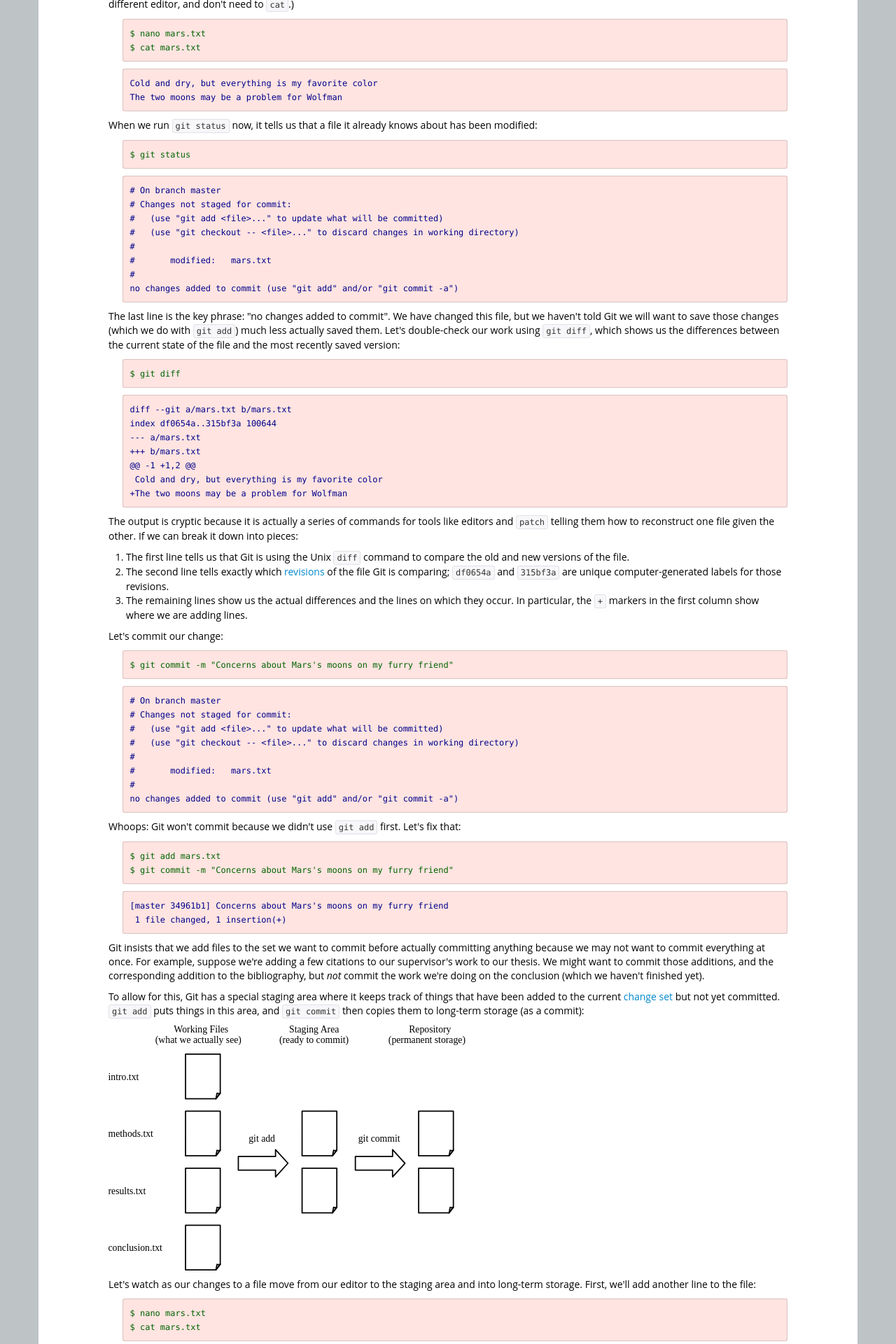
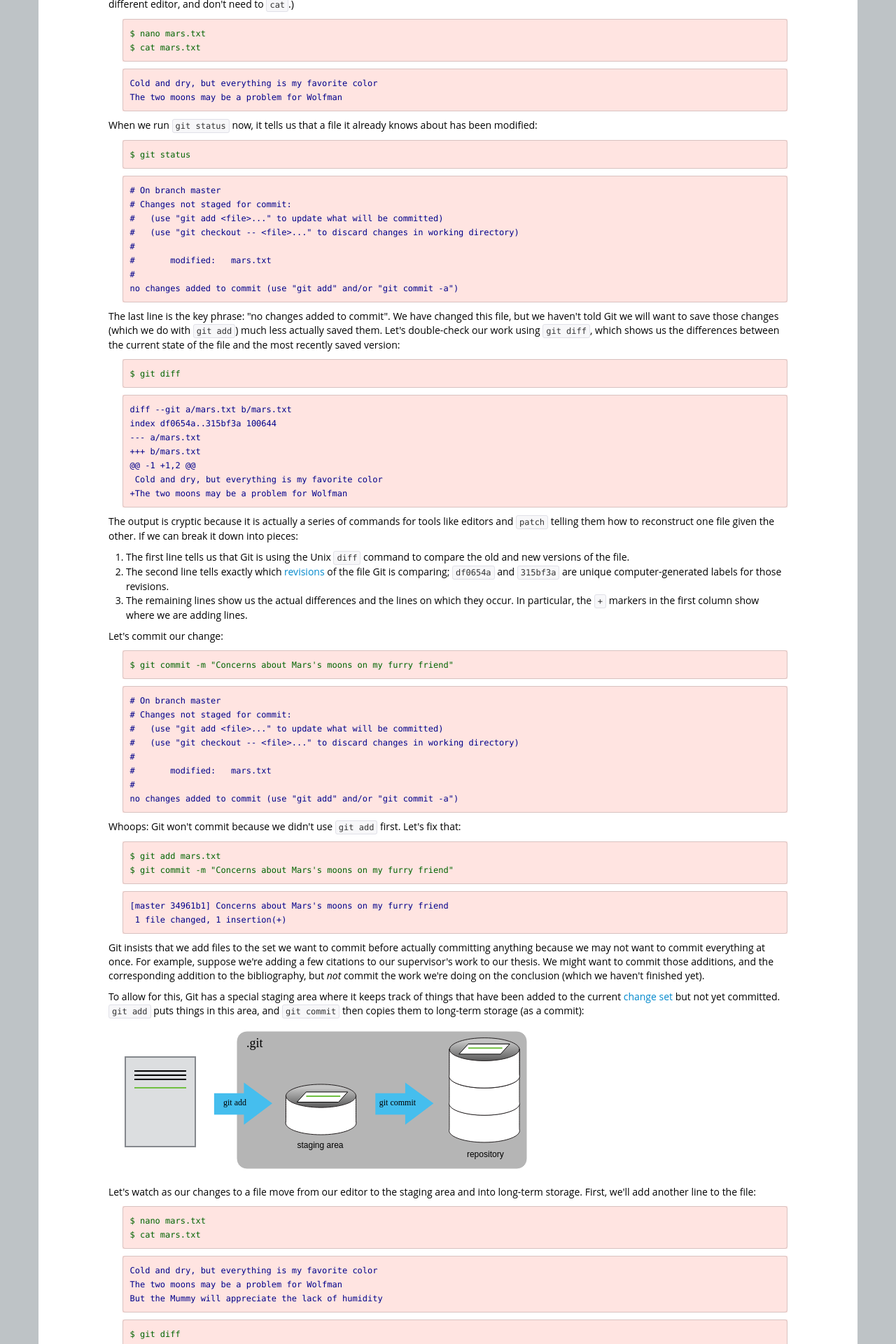
Before and after one commit to SWC-OSG-Workshop/2015-10-27-duke, a Jekyll site: the page built from novice/git/01-backup.md, in a window 1280 px wide. Shown: the part 4480-6400 px from the top of the page at 70% size. Built offline with Jekyll 4.4.1, drawn with Linux system fonts in a browser that asks for light colours.

Commit message:
add new image

```diff
--- a/novice/git/01-backup.md
+++ b/novice/git/01-backup.md
@@ -451,7 +451,8 @@ but not yet committed.
 `git add` puts things in this area,
 and `git commit` then copies them to long-term storage (as a commit):
 
-<img src="img/git-staging-area.svg" alt="The Git Staging Area" />
+
+<img src="img2/git-staging-area.svg" alt="The Git Staging Area" />
 
 Let's watch as our changes to a file move from our editor
 to the staging area
```
Also changed, not shown: novice/git/img2/git-staging-area.svg (added).
